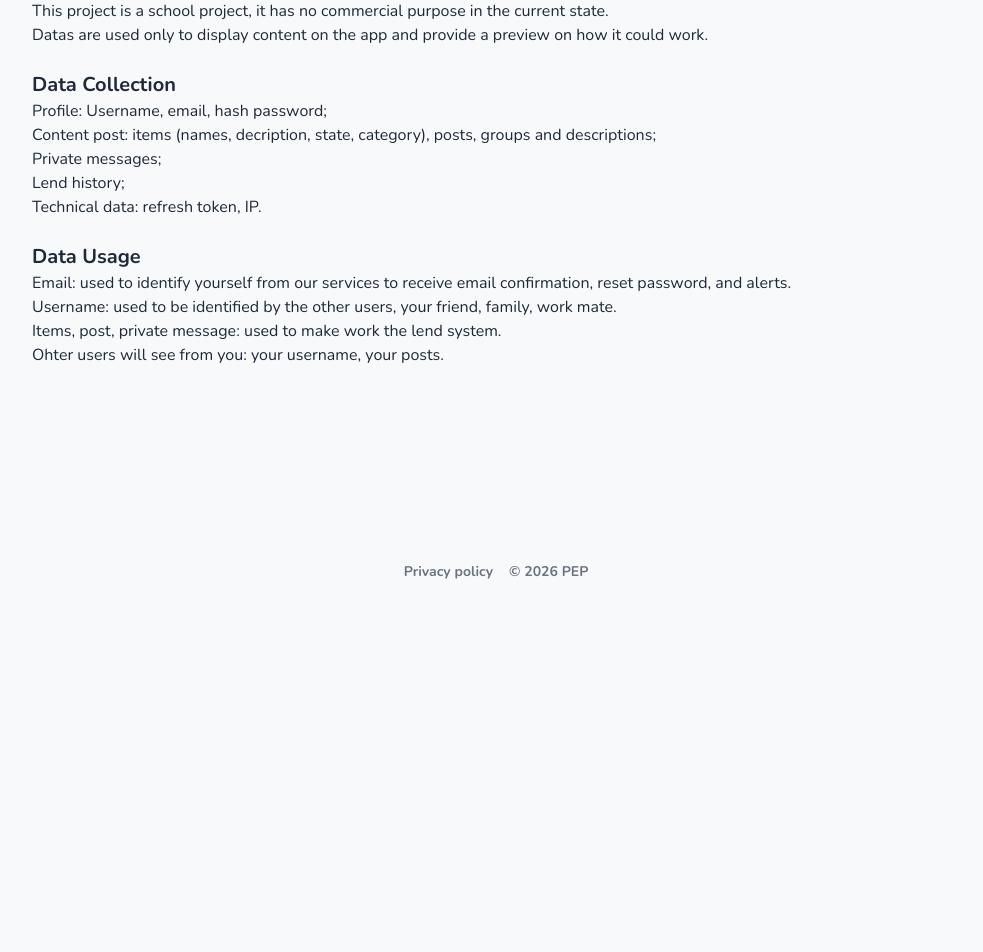
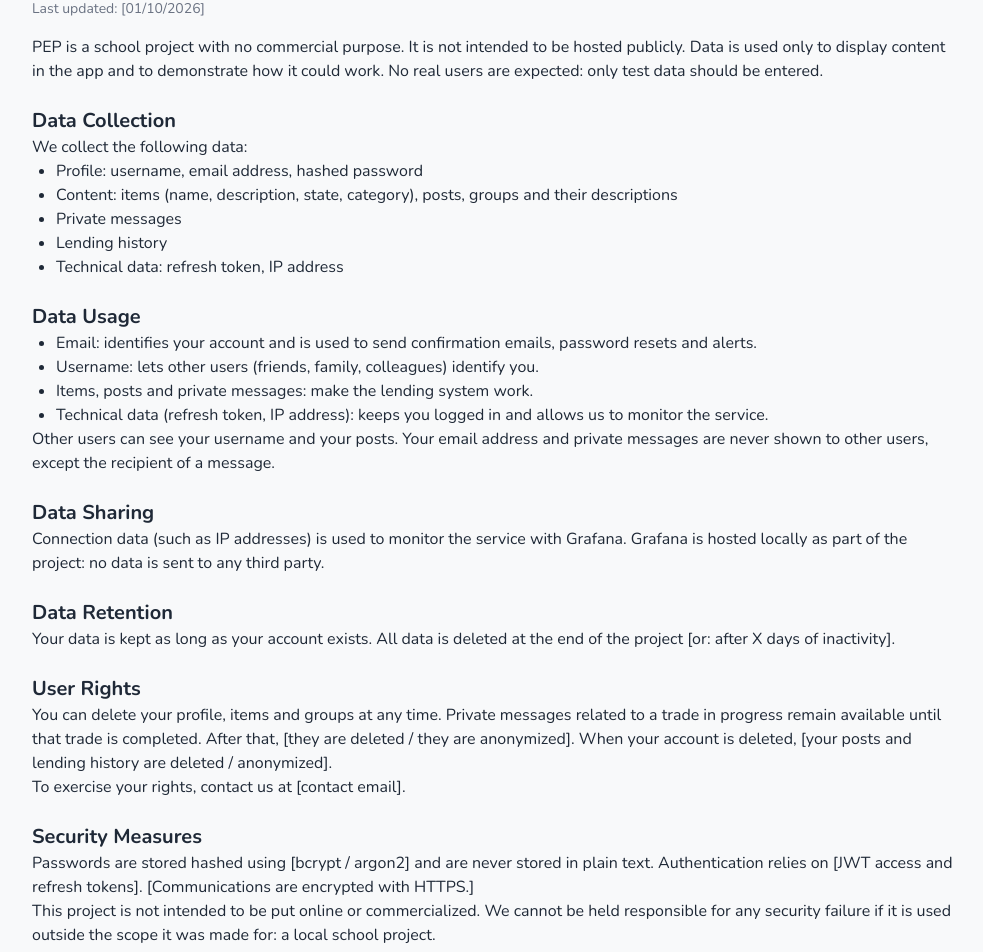
Before and after one commit to Tommfnr/Transcendence, an Angular app in the folder frontend/app/: page /privacyPolicy in a window 1280 px wide. Shown: the part 194-1146 px from the top of the page, without its empty margins (144-1127 px from the left). Before the commit the page ends 800 px from the top, so only its background shows below. Built offline with nearby package versions, Linux system fonts and the light colour scheme; no server answers.

Commit message:
feat: privacy policy done & wip terms of use

```diff
--- a/frontend/app/src/app/components/footer-marketing/footer-marketing.html
+++ b/frontend/app/src/app/components/footer-marketing/footer-marketing.html
@@ -1,6 +1,7 @@
 <footer class="flex justify-center py-6">
-    <div class="items-center flex justify-center gap-4 text-sm text-text-secondary font-bold">
+    <div class="items-center flex justify-center gap-5 text-sm text-text-secondary font-bold">
         <a routerLink="/privacyPolicy" class="hover:text-primary"> Privacy policy </a>
-        <p>© 2026 PEP</p>
+        <p class="text-lg">© 2026 PEP</p>
+		<a routerLink="/termsOfService" class="hover:text-primary">Terms of Service</a>
     </div>
 </footer>
--- a/frontend/app/src/app/components/header-app/header-app.html
+++ b/frontend/app/src/app/components/header-app/header-app.html
@@ -3,7 +3,7 @@
         <img src="/icons/logo-invisible-background.svg" alt="" class="size-10 shrink-0" />
     </a>
     <div class="min-w-0 flex-1">
-        <p class="truncate text-lg font-bold text-strong">Hello {{ userName() }} </p>
+        <p class="truncate text-lg font-bold text-strong">Hello {{ userName() }}</p>
         <p class="truncate text-2xs text-strong">Together, let's help the people close to us</p>
     </div>
 
@@ -11,5 +11,7 @@
         <img src="/icons/notification.svg" alt="" class="size-6" />
     </button>
 
-	<app-avatar kind="mySelf"></app-avatar>
+    <a routerLink="/app/profile" aria-label="Profile">
+        <app-avatar kind="mySelf"></app-avatar>
+    </a>
 </header>
--- a/frontend/app/src/app/pages/privacyPolicy/privacyPolicy.html
+++ b/frontend/app/src/app/pages/privacyPolicy/privacyPolicy.html
@@ -1,32 +1,78 @@
 <div class="flex flex-col gap-6">
     <div class="pt-12 flex flex-col gap-4">
-        <h1 class="text-2xl font-bold">Privacy policy</h1>
-
+        <h1 class="text-2xl font-bold">Privacy Policy</h1>
+        <p class="text-sm text-gray-500">Last updated: [01/10/2026]</p>
         <p>
-            This project is a school project, it has no commercial purpose in the current state.
-            <br />
-            Datas are used only to display content on the app and provide a preview on how it could
-            work.
+            PEP is a school project with no commercial purpose. It is not intended to be hosted
+            publicly. Data is used only to display content in the app and to demonstrate how it
+            could work. No real users are expected: only test data should be entered.
         </p>
     </div>
+
     <div>
         <h2 class="text-xl font-bold">Data Collection</h2>
+        <p>We collect the following data:</p>
+        <ul class="list-disc pl-6">
+            <li>Profile: username, email address, hashed password</li>
+            <li>Content: items (name, description, state, category), posts, groups and their descriptions</li>
+            <li>Private messages</li>
+            <li>Lending history</li>
+            <li>Technical data: refresh token, IP address</li>
+        </ul>
+    </div>
+
+    <div>
+        <h2 class="text-xl font-bold">Data Usage</h2>
+        <ul class="list-disc pl-6">
+            <li>Email: identifies your account and is used to send confirmation emails, password resets and alerts.</li>
+            <li>Username: lets other users (friends, family, colleagues) identify you.</li>
+            <li>Items, posts and private messages: make the lending system work.</li>
+            <li>Technical data (refresh token, IP address): keeps you logged in and allows us to monitor the service.</li>
+        </ul>
         <p>
-            Profile: Username, email, hash password;<br />
-            Content post: items (names, decription, state, category), posts, groups and
-            descriptions;<br />
-            Private messages;<br />
-            Lend history;<br />
-            Technical data: refresh token, IP.<br />
+            Other users can see your username and your posts. Your email address and private
+            messages are never shown to other users, except the recipient of a message.
         </p>
     </div>
+
     <div>
-        <h2 class="text-xl font-bold">Data Usage</h2>
+        <h2 class="text-xl font-bold">Data Sharing</h2>
         <p>
-			Email: used to identify yourself from our services to receive email confirmation, reset password, and alerts.<br>
-			Username: used to be identified by the other users, your friend, family, work mate.<br>
-			Items, post, private message: used to make work the lend system.<br>
-			Ohter users will see from you: your username, your posts.<br>
-		</p>
+            Connection data (such as IP addresses) is used to monitor the service with Grafana.
+            Grafana is hosted locally as part of the project: no data is sent to any third party.
+        </p>
+    </div>
+
+    <div>
+        <h2 class="text-xl font-bold">Data Retention</h2>
+        <p>
+            Your data is kept as long as your account exists. All data is deleted at the end of
+            the project [or: after X days of inactivity].
+        </p>
+    </div>
+
+    <div>
+        <h2 class="text-xl font-bold">User Rights</h2>
+        <p>
+            You can delete your profile, items and groups at any time. Private messages related
+            to a trade in progress remain available until that trade is completed. After that,
+            [they are deleted / they are anonymized]. When your account is deleted, [your posts
+            and lending history are deleted / anonymized].
+        </p>
+        <p>To exercise your rights, contact us at [contact email].</p>
+    </div>
+
+    <div>
+        <h2 class="text-xl font-bold">Security Measures</h2>
+        <p>
+            Passwords are stored hashed using [bcrypt / argon2] and are never stored in plain
+            text. Authentication relies on [JWT access and refresh tokens]. [Communications are
+            encrypted with HTTPS.]
+        </p>
+        <p>
+            This project is not intended to be put online or commercialized. We cannot be held
+            responsible for any security failure if it is used outside the scope it was made for:
+            a local school project.
+        </p>
     </div>
 </div>
--- /dev/null
+++ b/frontend/app/src/app/pages/termsOfService/termsOfService.html
@@ -0,0 +1,88 @@
+<div class="flex flex-col gap-6">
+    <div class="pt-12 flex flex-col gap-4">
+        <h1 class="text-2xl font-bold">Terms of Use</h1>
+        <p class="text-sm text-gray-500">Last updated: [01/10/2026]</p>
+    </div>
+    <div>
+        <h2 class="text-xl font-bold">About this service</h2>
+        <p>
+            PEP is a school project with no commercial purpose. It is not intended to be hosted
+            publicly. Data is used only to display content in the app and to demonstrate how it
+            could work. No real users are expected: only test data should be entered.
+        </p>
+    </div>
+    <div>
+        <h2 class="text-xl font-bold">Acceptance</h2>
+        <p>By creating an account or using the app, you accept our terms of services.</p>
+    </div>
+    <div>
+        <h2 class="text-xl font-bold">Account</h2>
+        <p>
+            You are responsable of your password privacy and security. You can delete your account
+            at any time. <br />
+            See
+            <a routerLink="/privacyPolicy" class="text-primary font-bold hover:underline"
+                >Privacy Policy</a
+            >
+            for more details.
+        </p>
+    </div>
+    <div>
+        <h2 class="text-xl font-bold">Lending system</h2>
+        <p>
+            PEP is a service to connect people and simplify lending items. It has been designed to
+            be driven and driver by group owner and admins from the group. Our platform doesn't
+            interact during lending process, conflict or anything related to this. Our only purpose
+            is to make the process smooth and simple.
+        </p>
+    </div>
+    <div>
+        <h2 class="text-xl font-bold">Acceptable use</h2>
+        <p>
+            No illegal content, promoting hate, harassment can be dolerated. It will result in a
+            block of your account. Trying to break our services will result in a temporary ban.
+        </p>
+    </div>
+    <div>
+        <h2 class="text-xl font-bold">Your content</h2>
+        <p>You give PEP the right of publishing the content you post inside the application.</p>
+    </div>
+    <div>
+        <h2 class="text-xl font-bold">Moderation and termination</h2>
+        <p>PEP keep the right of deleting any user or group not respecting our terms of use.</p>
+    </div>
+    <div>
+        <h2 class="text-xl font-bold">No warranty</h2>
+        <p>The service his provided as it is. We can't guarantee his aviability and reliability.</p>
+    </div>
+    <div>
+        <h2 class="text-xl font-bold">Limitation of liability</h2>
+        <p>The team is not responsable on any lose during a lend request.</p>
+    </div>
+
+    <div>
+        <h2 class="text-xl font-bold underline decoration-primary">The Team</h2>
+        <p>
+            PEP was built by five students as part of their final project at [school name].
+            Questions about these terms or the project can be sent to any of us:
+        </p>
+        <ul class="list-disc pl-6">
+            <li>
+                Alexandre Bonifacio –
+                <a href="mailto:alex13.bonifacio@gmail.com" class="underline"
+                    >alex13.bonifacio@gmail.com</a
+                >
+            </li>
+            <li>
+                Louis Gired –
+                <a href="mailto:girerdlouis0@gmail.com" class="underline">girerdlouis0@gmail.com</a>
+            </li>
+            <li>…</li>
+        </ul>
+    </div>
+
+    <p>
+        These terms are governed by French law. Any dispute will be submitted to the competent
+        French courts.
+    </p>
+</div>
--- /dev/null
+++ b/frontend/app/src/app/pages/termsOfService/termsOfService.ts
@@ -0,0 +1,10 @@
+import { Component } from '@angular/core';
+import { RouterLink } from '@angular/router';
+
+@Component({
+    selector: 'app-terms-of-service',
+    imports: [RouterLink],
+    templateUrl: './termsOfService.html',
+    styles: ``,
+})
+export class TermsOfService {}
```
Also changed, not shown: frontend/app/src/app/app.routes.ts (+5 -5 lines).
